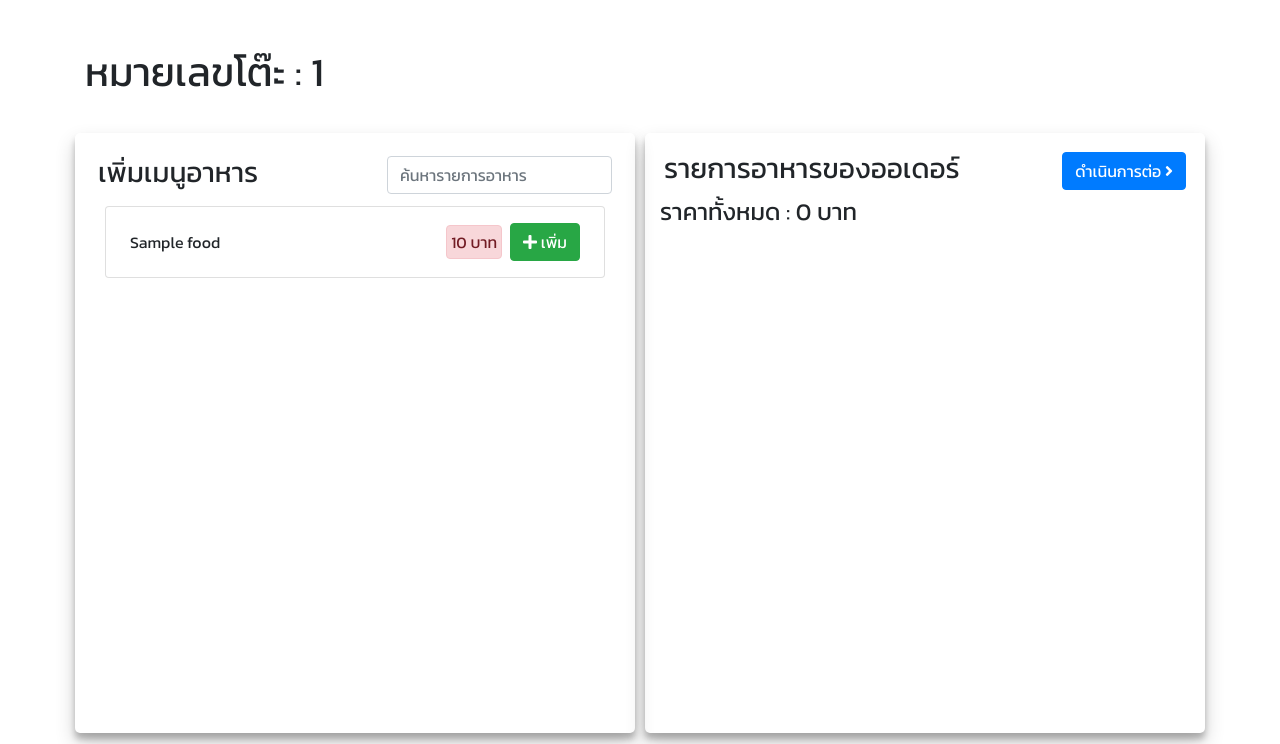
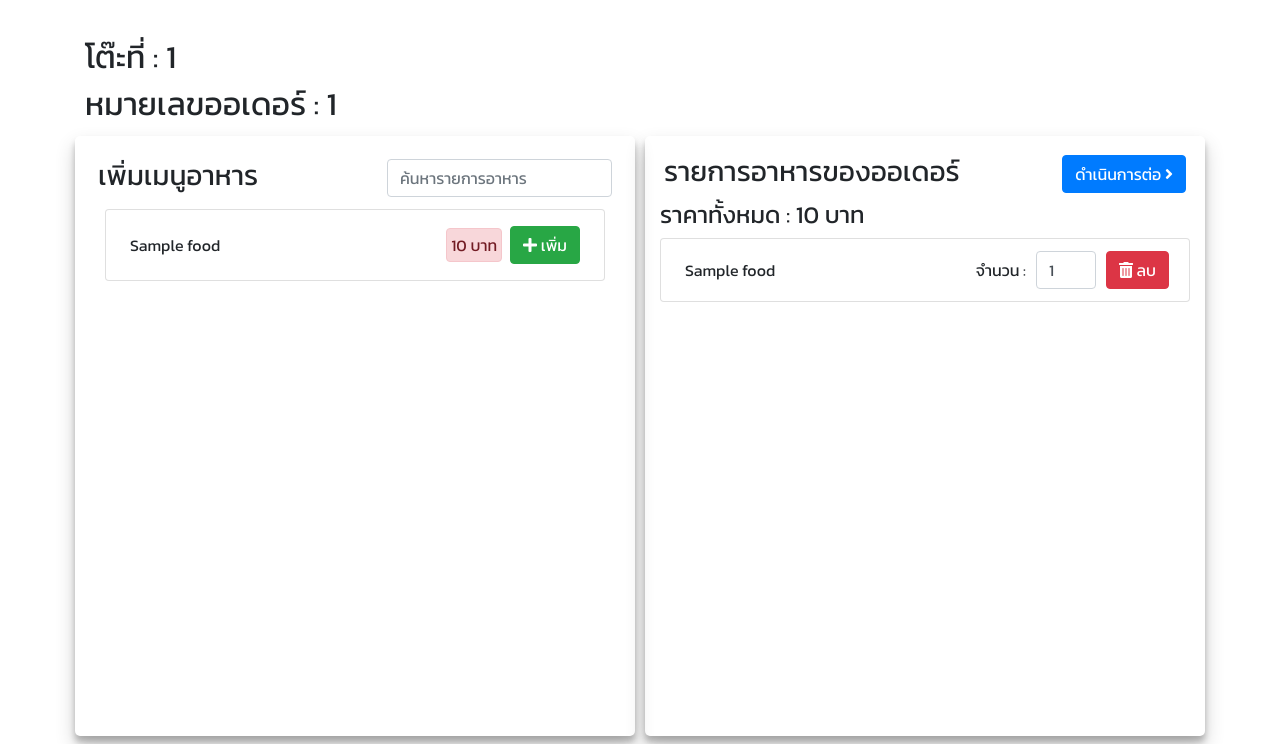
Before and after one commit to poohcid/Qlunch, a Django app: page /work_in/add_edit_order/1 in a window 1280 px wide. Shown: the part 56-800 px from the top of the page. Run offline with Django 3.2, Linux system fonts and the light colour scheme; tables that the repository leaves empty hold one stand-in row (values such as "Sample post"); some libraries are stand-ins or nearby versions.

Commit message:
แสดงรายการสั่งอาหารของโต๊ะ

```diff
--- a/Qlunch/urls.py
+++ b/Qlunch/urls.py
@@ -17,6 +17,7 @@ from django.contrib import admin
 from django.urls import path, include
 
 urlpatterns = [
+    path('', include('appModel.urls')),
     path('admin/', admin.site.urls),
     path('work_in/', include('work_in.urls'))
 ]
--- a/appModel/models.py
+++ b/appModel/models.py
@@ -34,6 +34,9 @@ class Order_food(models.Model):
     food = models.ForeignKey(Food, on_delete=models.CASCADE)
     order = models.ForeignKey(Order, on_delete=models.CASCADE)
 
+    def __str__(self):
+        return str(self.order.id)+" "+self.food.name+" "+str(self.unit)
+
 class Receipt(models.Model):
     date = models.DateTimeField()
     payment = models.DecimalField(max_digits=8, decimal_places=2)
--- /dev/null
+++ b/appModel/urls.py
@@ -0,0 +1,6 @@
+from django.urls import path
+from . import views
+
+urlpatterns = [
+    path('', views.index, name="index"),
+]
--- a/appModel/views.py
+++ b/appModel/views.py
@@ -1,3 +1,6 @@
-from django.shortcuts import render
+from django.shortcuts import redirect, render
 
 # Create your views here.
+
+def index(request):
+    return redirect('work_in/')
--- a/templates/base.html
+++ b/templates/base.html
@@ -21,7 +21,7 @@
 <body>
 
   <nav class="navbar navbar-expand-lg navbar-dark bg-dark">
-    <a class="navbar-brand" href="#">Qlunch</a>
+    <a class="navbar-brand" href="/">Qlunch</a>
     <button class="navbar-toggler" type="button" data-toggle="collapse" data-target="#navbarNav"
       aria-controls="navbarNav" aria-expanded="false" aria-label="Toggle navigation">
       <span class="navbar-toggler-icon"></span>
@@ -29,7 +29,7 @@
     <div class="collapse navbar-collapse" id="navbarNav">
       <ul class="navbar-nav">
         <li class="nav-item active">
-          <a class="nav-link" href="#">Home <span class="sr-only">(current)</span></a>
+          <a class="nav-link" href="/work_in/">Home <span class="sr-only">(current)</span></a>
         </li>
         <li class="nav-item">
           <a class="nav-link" href="#">Features</a>
--- a/work_in/templates/work_in/add_edit_order.html
+++ b/work_in/templates/work_in/add_edit_order.html
@@ -27,7 +27,8 @@
         animation: fade .750s ease;
     }
 </style>
-<h1><br>หมายเลขโต๊ะ : {{ table.id }}</h1><br>
+<h2><br>โต๊ะที่ : {{ table.id }}</h2>
+<h2>หมายเลขออเดอร์ : {{ order.id }}</h2>
 <div class="row">
     <div class="col-md todolist">
             {% csrf_token %}
@@ -68,6 +69,17 @@
             </div>
             <h4>ราคาทั้งหมด : <span id="total_price">0</span> บาท</h4>
             <ul id="foodorder" class="list-group">
+                {% for order_food in order_foods %}
+                    <li class="list-group-item d-flex justify-content-between align-items-center"
+                    style="animation: 0.25s ease-in-out 0s 1 normal none running expand;">
+                        <div class="foodname p-1 flex-grow-1 bd-highlight">{{ order_food.food.name }}</div>
+                        จำนวน :
+                        <input id="amount{{ forloop.counter }}" class="form-control" price="{{ order_food.food.price }}"
+                        style="width: 60px; margin-right: 10px; margin-left: 10px;" onchange="input_event(this)"
+                        type="number" value={{ order_food.unit }} min="0" max="999">
+                        <button type="button" class="btn btn-danger" onclick="deleteMenu(this)"><i class="fas fa-trash-alt"></i> ลบ</button>
+                    </li>
+                {% endfor %}
             </ul>
         </form>
     </div>
@@ -76,7 +88,7 @@
 
 <script>
     var total_price;
-    var count = 1
+    var count = document.querySelectorAll("#foodorder > li").length
 
     function calTotalPrice() {
         total_price = 0;
@@ -155,6 +167,7 @@
             }
         }
     }
+    calTotalPrice()
 </script>
 
 {% endblock  %}
--- a/work_in/views.py
+++ b/work_in/views.py
@@ -3,7 +3,7 @@ from datetime import datetime
 
 from django.shortcuts import redirect, render
 
-from appModel.models import Order, Table, Order_in, Food
+from appModel.models import Order, Table, Order_in, Food, Order_food
 from .forms import OrderForm, TableForm
 from django.contrib.auth.models import User
 
@@ -67,6 +67,13 @@ def at_store(request):
 
 def add_edit_order(request, table_id):
     context = {}
-    context['table'] = Table.objects.get(pk=table_id)
+    table = Table.objects.get(pk=table_id)
+    order_ins = list(table.order_in_set.all())
+    if not order_ins:
+        return redirect('here_or_home')
+    order = list(table.order_in_set.all())[-1].order
+    context['order'] = order
+    context['table'] = table
     context['food'] = Food.objects.all()
+    context['order_foods'] = order.order_food_set.all()
     return render(request, template_name='work_in/add_edit_order.html', context=context)
```
Also changed, not shown: work_in/forms.py (+6 -1 lines).
